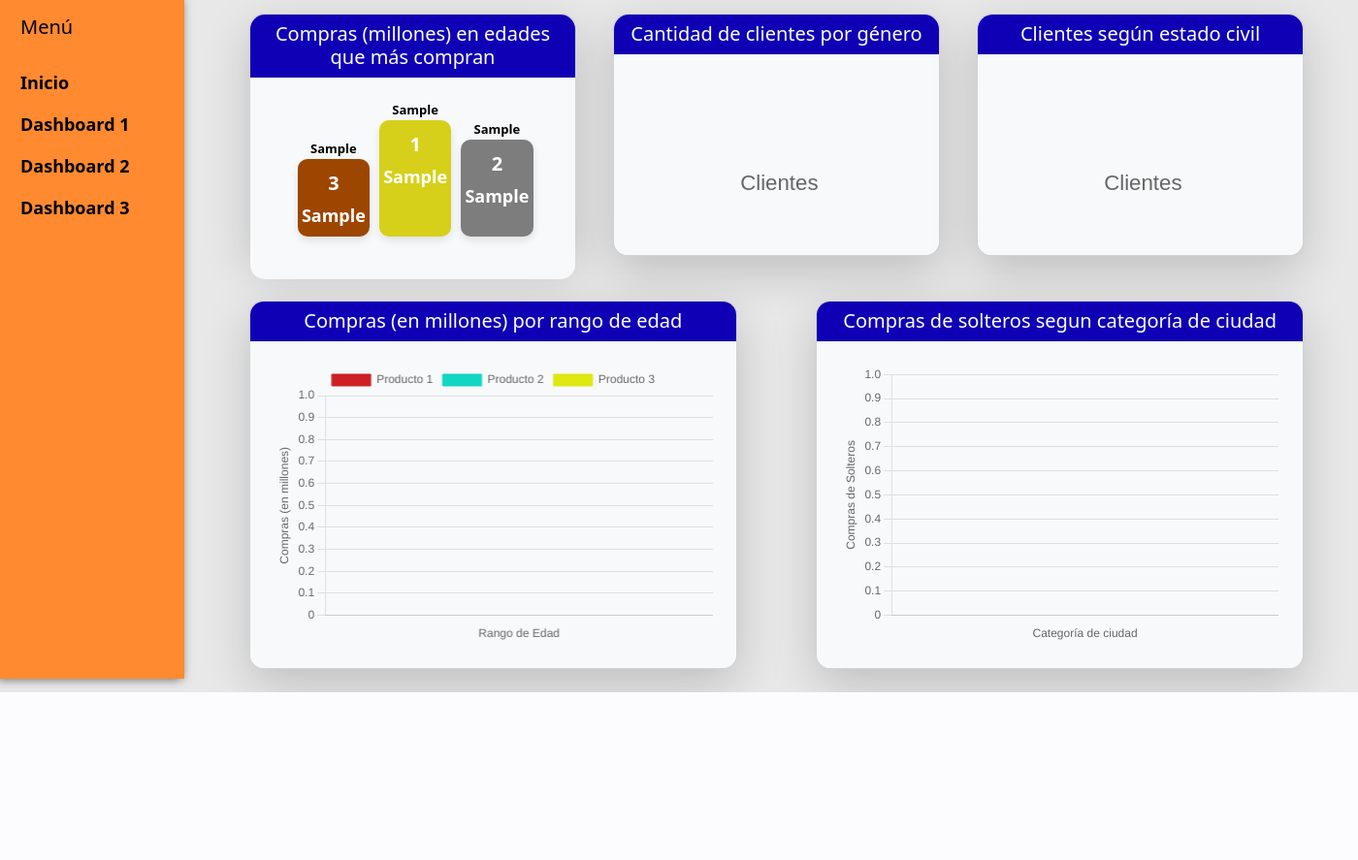
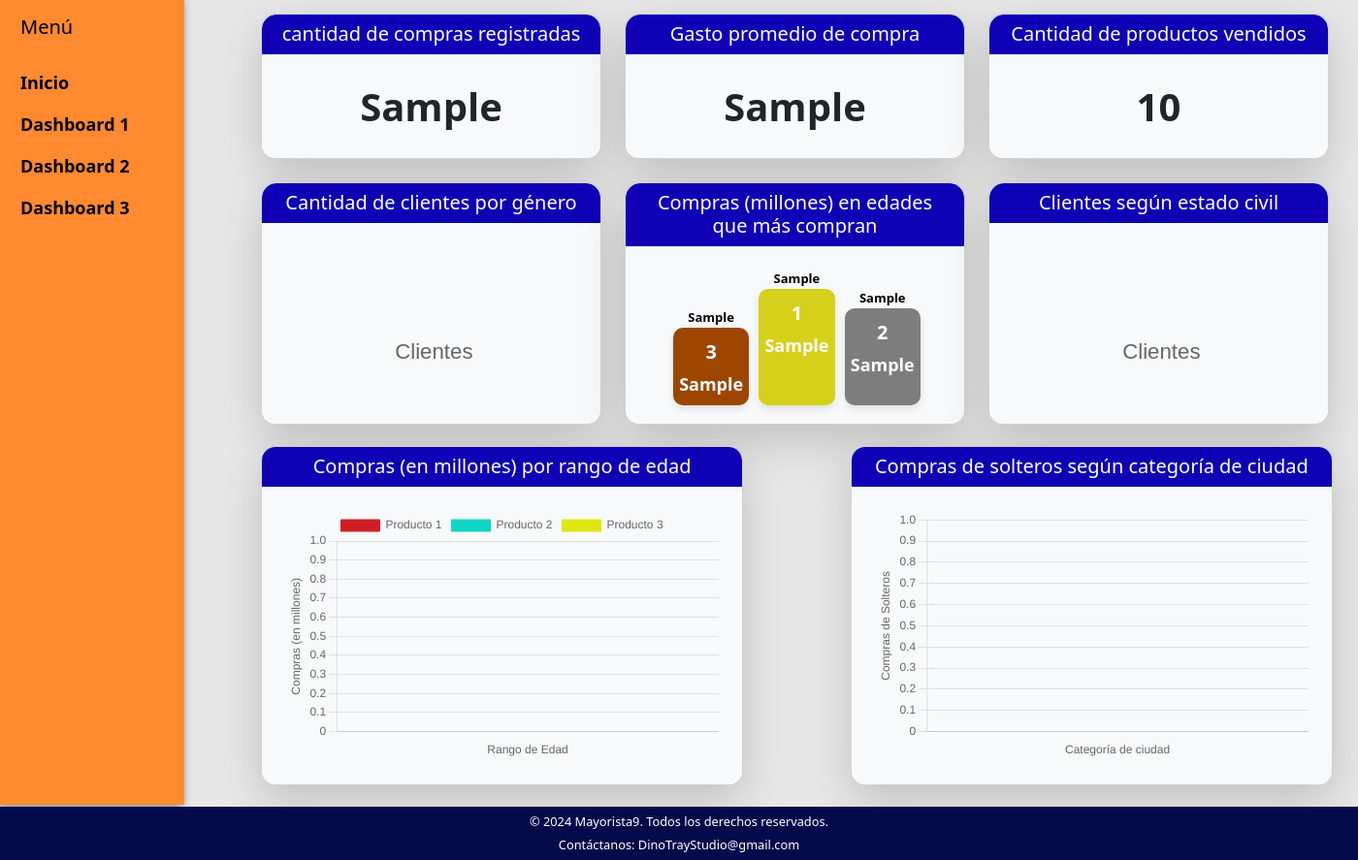
Before and after one commit to VichoIFA/Visualizacion, a Django app: template proyecto/mayorista9/templates/graficomuestra.html in a window 1400 px wide. Shown: the part 86-973 px from the top of the page at 97% size. Before the commit the page ends 800 px from the top, so only its background shows below. Run offline with Django 5.2, Linux system fonts and the light colour scheme; the template is opened without the code that fills it: most values are stand-ins (such as "Sample title", 1, 10 or a date in 2020); parts of the project's set-up code (start-up, migrations or seed data) failed here and were passed over; some libraries are stand-ins or nearby versions.

Commit message:
dashboard presentacion 17 de octubre
ta lita la parte visual de la pagina de inicio, falta ponerle el grid y las interacciones

```diff
--- a/proyecto/mayorista9/templates/graficomuestra.html
+++ b/proyecto/mayorista9/templates/graficomuestra.html
@@ -11,8 +11,12 @@
         .custom-navbar {
             background-color: #f5742a;
         }
+        .custom-text {
+            font-size: 40px;
+            font-weight: bold;
+        }
         .sidebar {
-            height: 700px;
+            height: 830px;
             width: 190px;
             background-color: #ff8a30;
             color: #000000;
@@ -92,6 +96,41 @@
         .podium-item:nth-child(3) {
             height: 100px;
         }
+
+        footer {
+            background-color: #040a4a; /* Color de fondo */
+            color: white; /* Color del texto */
+            text-align: center; /* Centra el texto */
+            padding: 1px; /* Reduce el padding */
+            min-height: 30px; /* Establece una altura mínima */
+            font-size: 0.8em; /* Reduce el tamaño de la fuente */
+            position: relative; /* Posicionamiento */
+            bottom: 0; /* Mantiene el footer en la parte inferior */
+            width: 100%; /* Ancho completo */
+        }
+
+        footer p {
+            margin: 5px 0; /* Espaciado vertical entre párrafos */
+        }
+
+        footer nav ul {
+            list-style-type: none; /* Quita los puntos de la lista */
+            padding: 0; /* Quita el padding */
+        }
+
+        footer nav ul li {
+            display: inline; /* Muestra los elementos de la lista en línea */
+            margin: 0 15px; /* Espaciado entre los enlaces */
+        }
+
+        footer a {
+            color: white; /* Color de los enlaces */
+            text-decoration: none; /* Quita el subrayado */
+        }
+
+        footer a:hover {
+            text-decoration: underline; /* Subrayado al pasar el ratón */
+        }
     </style>
 </head>
 
@@ -148,14 +187,60 @@
 
             <main class="col-md-9 ms-sm-auto col-lg-10 px-md-4" style="padding-top: 400px ;">
 
-                <!-- tarjetas -->
+                <div class="container" style="position: absolute; top: 100px; width: 1125px;">
+                    <!-- Fila superior (nuevas tres cartas) -->
+                    <div class="row mb-4">
+                        <div class="col-md-4">
+                            <div class="card text-center shadow-lg" style="border-radius: 15px; height: 150px; overflow: hidden;">
+                                <div class="card-header text-white" style="background-color: #0f00b5; border-top-left-radius: 15px; border-top-right-radius: 15px;">
+                                    <h5 class="card-title mb-0">cantidad de compras registradas</h5>
+                                </div>
+                                <div class="card-body p-4 bg-light">
+                                    <p class="card-text custom-text"">{{cantidadCompras|safe}}</p>
+                                </div>
+                            </div>
+                        </div>
+                        <div class="col-md-4">
+                            <div class="card text-center shadow-lg" style="border-radius: 15px; height: 150px; overflow: hidden;">
+                                <div class="card-header text-white" style="background-color: #0f00b5; border-top-left-radius: 15px; border-top-right-radius: 15px;">
+                                    <h5 class="card-title mb-0">Gasto promedio de compra</h5>
+                                </div>
+                                <div class="card-body p-4 bg-light">
+                                    <p class="card-text custom-text"">{{cantidadCompraPromedio|safe}}</p>
+                                </div>
+                            </div>
+                        </div>
+                        <div class="col-md-4">
+                            <div class="card text-center shadow-lg" style="border-radius: 15px; height: 150px; overflow: hidden;">
+                                <div class="card-header text-white" style="background-color: #0f00b5; border-top-left-radius: 15px; border-top-right-radius: 15px;">
+                                    <h5 class="card-title mb-0">Cantidad de productos vendidos</h5>
+                                </div>
+                                <div class="card-body p-4 bg-light">
+                                    <p class="card-text custom-text"">{{cantidadTotal|safe}}</p>
+                                </div>
+                            </div>
+                        </div>
+                    </div>
 
-                <div class="d-flex justify-content-around" style="position: absolute; top: 100px; width: 1125px; margin-left: -19px;">
-                    <div class="card text-center shadow-lg" style="border-radius: 15px; width: 30%; height: 250px;">
+                    <!-- Fila inferior (cartas originales) -->
+                    <div class="row">
+                        <div class="col-md-4">
+                            <div class="card text-center shadow-lg" style="border-radius: 15px; height: 250px; overflow: hidden;">
+                                <div class="card-header text-white" style="background-color: #0f00b5; border-top-left-radius: 15px; border-top-right-radius: 15px; ">
+                                    <h5 class="card-title mb-0">Cantidad de clientes por género</h5>
+                                </div>
+                                <div class="card-body p-4 bg-light d-flex align-items-center justify-content-center">
+                                    <canvas id="gaugeChart" style="width:100%; height:100%;"></canvas>
+                                </div>
+                            </div>
+                        </div>
+                        <div class="col-md-4">
+                            <div class="card text-center shadow-lg" style="border-radius: 15px; height: 250px; overflow: hidden;">
                                 <div class="card-header text-white" style="background-color: #0f00b5; border-top-left-radius: 15px; border-top-right-radius: 15px;">
                                     <h5 class="card-title mb-0">Compras (millones) en edades que más compran</h5>
                                 </div>
-                        <div class="card-body p-4 bg-light d-flex align-items-end justify-content-center" style="border-bottom-left-radius: 15px; border-bottom-right-radius: 15px;">
+
+                                <div class="card-body p-4 bg-light d-flex align-items-end justify-content-center">
                                     <div class="podium">
                                         <div class="podium-item" style="background-color: #9c4600; color: white; position: relative;"> <!-- Cambia el color aquí -->
                                             <span class="position">3</span>
@@ -177,49 +262,43 @@
                                     </div>
                                 </div>
                             </div>
-
-                    <div class="card text-center shadow-lg" style="border-radius: 15px; width: 30%; height: 250px;">
-                        <div class="card-header text-white" style="background-color: #0f00b5; border-top-left-radius: 15px; border-top-right-radius: 15px;">
-                            <h5 class="card-title mb-0">Cantidad de clientes por género</h5>
                         </div>
-                        <div class="card-body p-4 bg-light d-flex align-items-center justify-content-center" style="border-bottom-left-radius: 15px; border-bottom-right-radius: 15px;">
-                            <canvas id="gaugeChart" style="width:100%; height:100%;"></canvas>
-                        </div>
-                    </div>
-
-                    <div class="card text-center shadow-lg" style="border-radius: 15px; width: 30%; height: 250px;">
+                        <div class="col-md-4">
+                            <div class="card text-center shadow-lg" style="border-radius: 15px; height: 250px; overflow: hidden;">
                                 <div class="card-header text-white" style="background-color: #0f00b5; border-top-left-radius: 15px; border-top-right-radius: 15px;">
                                     <h5 class="card-title mb-0">Clientes según estado civil</h5>
                                 </div>
-                        <div class="card-body p-4 bg-light d-flex align-items-center justify-content-center" style="border-bottom-left-radius: 15px; border-bottom-right-radius: 15px;">
+                                <div class="card-body p-4 bg-light d-flex align-items-center justify-content-center">
                                     <canvas id="gaugeChart2" style="width:100%; height:100%;"></canvas>
                                 </div>
                             </div>
                         </div>
+                    </div>
+                </div>
 
-
-                <div class="d-flex justify-content-between align-items-center position-relative" style="height: 200px;">
+                <div class="row" style="padding-top: 60px">
+                    <div class="d-flex justify-content-between align-items-start position-relative" style="padding-left: 24px;">
                         <!-- Primer gráfico -->
-                    <div class="card text-center shadow-lg" style="border-radius: 15px; overflow: hidden; width: 45%; height: 190%;">
+                        <div class="card text-center shadow-lg" style="border-radius: 15px; width: 45%; height: 350px; overflow: hidden;"> <!-- Cambia la altura aquí -->
                             <div class="card-header text-white" style="background-color: #0f00b5;">
                                 <h5 class="card-title mb-0">Compras (en millones) por rango de edad</h5>
                             </div>
-                        <div class="card-body p-4 bg-light" styel= "max-width: 52%;">
-                            <canvas id="mainChart"></canvas>
+                            <div class="card-body p-4 bg-light">
+                                <canvas id="mainChart" style="width: 100%; height: auto;"></canvas>
                             </div>
                         </div>
 
                         <!-- Segundo gráfico -->
-                    <div class="card text-center shadow-lg" style="border-radius: 15px; overflow: hidden; width: 45%; height: 190%;  margin-right: 30px;">
+                        <div class="card text-center shadow-lg" style="border-radius: 15px; width: 45%; height: 350px; overflow: hidden;"> <!-- Cambia la altura aquí -->
                             <div class="card-header text-white" style="background-color: #0f00b5;">
-                            <h5 class="card-title mb-0">Compras de solteros segun categoría de ciudad</h5>
+                                <h5 class="card-title mb-0">Compras de solteros según categoría de ciudad</h5>
                             </div>
-                        <div class="card-body p-4 bg-light" styel="height: 100px;">
-                            <canvas id="mainChart2"></canvas>
+                            <div class="card-body p-4 bg-light">
+                                <canvas id="mainChart2" style="width: 100%; height: auto;"></canvas>
                             </div>
                         </div>
                     </div>
-
+                </div>
                 <script>
                     document.addEventListener("DOMContentLoaded", function () {
                         const mainChartData1 = {
@@ -392,7 +471,7 @@
                                 labels: ['Casados', 'Solteros'],
                                 datasets: [{
                                     data: [casados, solteros],
-                                    backgroundColor: ['#0094f7', '#ff0000'], // Azul para casados, rojo para solteros
+                                    backgroundColor: ['#e300eb', '#fff700'], // Azul para casados, rojo para solteros
                                     borderWidth: 0
                                 }]
                             },
@@ -442,3 +521,9 @@
         </div>
     </div>
 </body>
+
+<footer>
+    <p>&copy; 2024 Mayorista9. Todos los derechos reservados.</p>
+    <p>Contáctanos: DinoTrayStudio@gmail.com</a></p>
+    </nav>
+</footer>
```
Also changed, not shown: proyecto/mayorista9/views.py (+15 -1 lines). Lines whose indentation alone changed are shown as unchanged.
